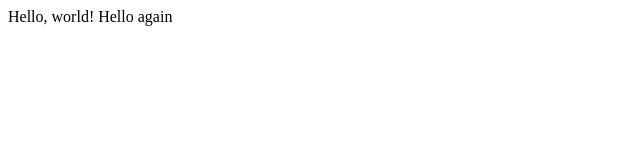
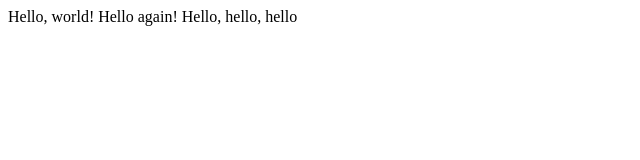
Before and after one commit to MaksymTurovskyi/lecture0, a plain HTML site: page index.html in a window 1280 px wide. Shown: the whole page, without its empty margins (0-640 px from the left). Drawn offline with Linux system fonts and the light colour scheme.

Commit message:
Update index.html

```diff
--- a/index.html
+++ b/index.html
@@ -5,5 +5,5 @@
 
 		</head>
 
-		<body> Hello, world! Hello again </body>
+		<body> Hello, world! Hello again! Hello, hello, hello </body>
 </html>
```
